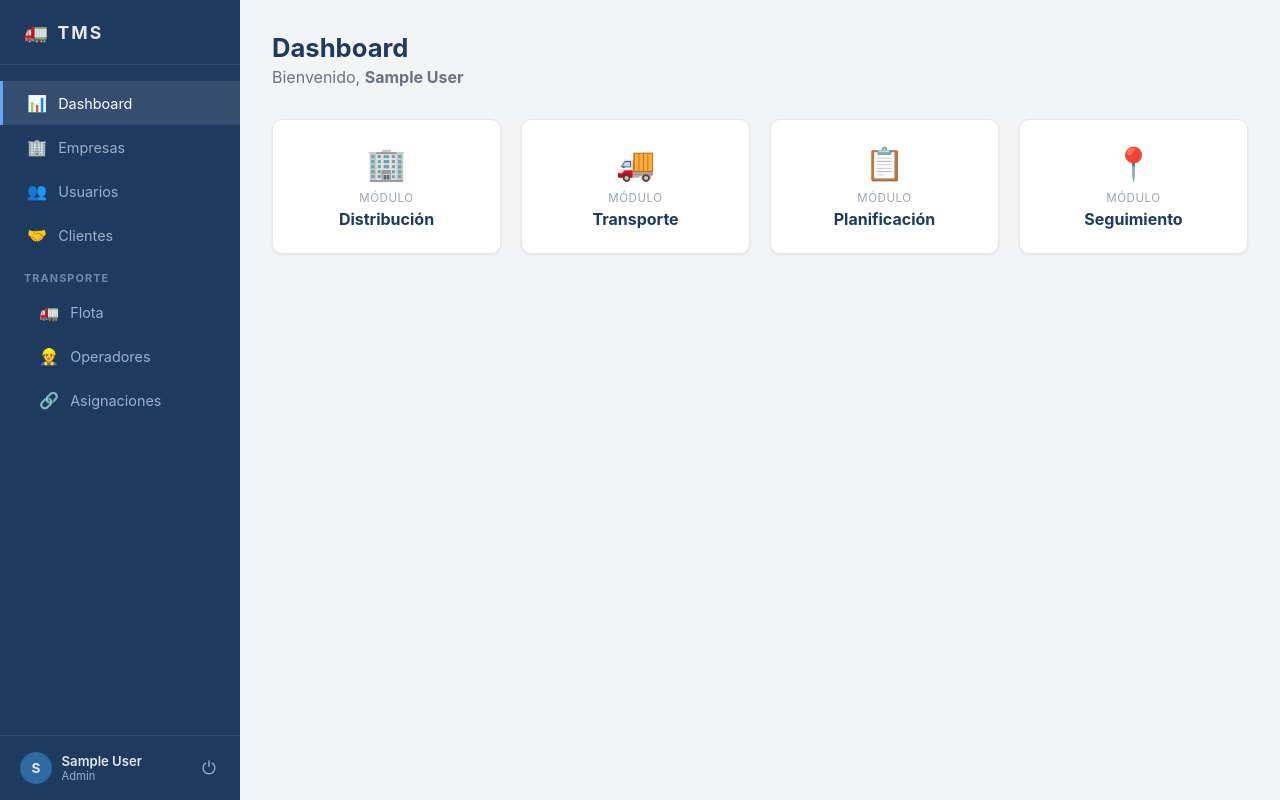
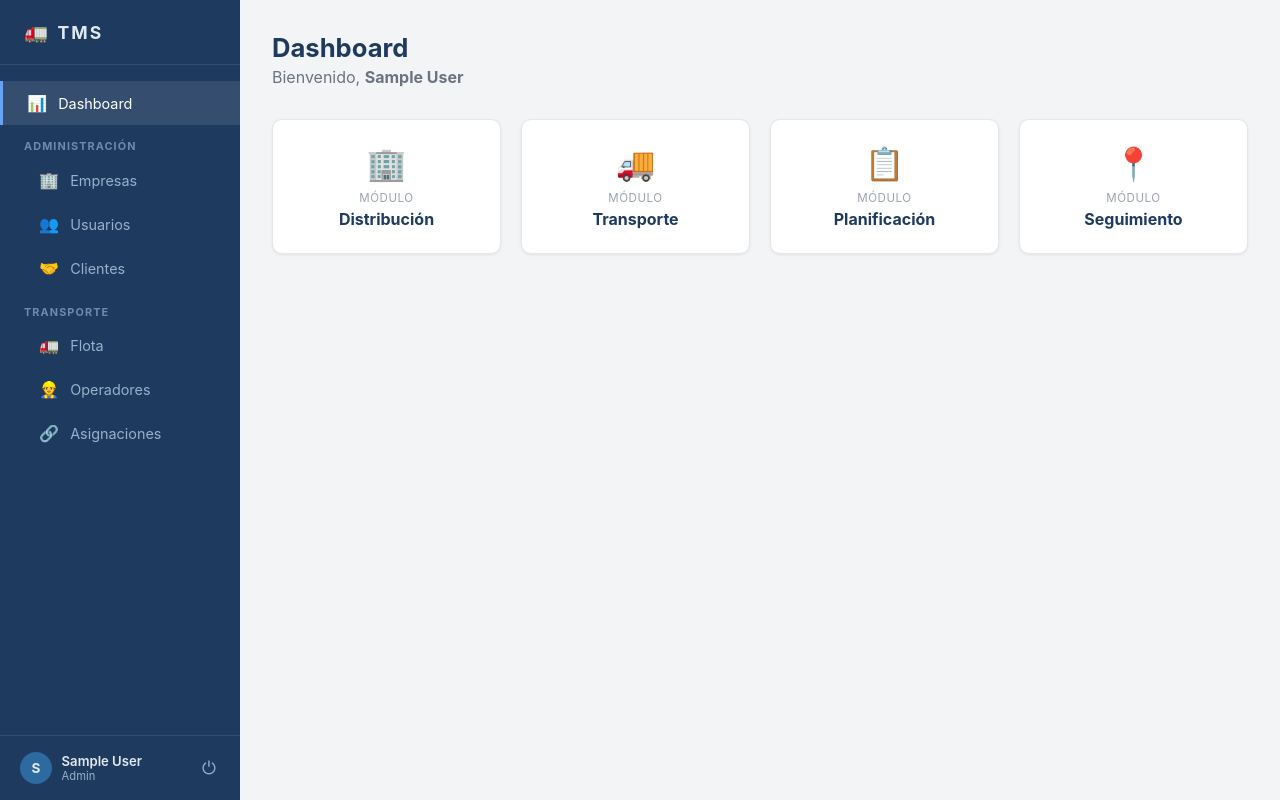
Before and after one commit to diblasi1979/TMS, a Vue app in the folder frontend/: page / in a window 1280 px wide. Built offline with nearby package versions, Linux system fonts and the light colour scheme; sample sign-in values are in the browser's storage.

Commit message:
feat: agrupar Empresas/Usuarios/Clientes bajo sección Administración en sidebar

```diff
--- a/frontend/src/layouts/AppLayout.vue
+++ b/frontend/src/layouts/AppLayout.vue
@@ -13,9 +13,10 @@ const navItems = computed(() => {
   ]
   if (auth.isAdmin) {
     items.push(
-      { type: 'link',  name: 'companies',   label: 'Empresas',     icon: '🏢', to: { name: 'companies' } },
-      { type: 'link',  name: 'users',       label: 'Usuarios',     icon: '👥', to: { name: 'users' } },
-      { type: 'link',  name: 'clients',     label: 'Clientes',     icon: '🤝', to: { name: 'clients' } },
+      { type: 'group', label: 'Administración' },
+      { type: 'link',  name: 'companies',   label: 'Empresas',     icon: '🏢', to: { name: 'companies' },   indent: true },
+      { type: 'link',  name: 'users',       label: 'Usuarios',     icon: '👥', to: { name: 'users' },       indent: true },
+      { type: 'link',  name: 'clients',     label: 'Clientes',     icon: '🤝', to: { name: 'clients' },     indent: true },
       { type: 'group', label: 'Transporte' },
       { type: 'link',  name: 'vehicles',    label: 'Flota',        icon: '🚛', to: { name: 'vehicles' },    indent: true },
       { type: 'link',  name: 'operators',   label: 'Operadores',   icon: '👷', to: { name: 'operators' },   indent: true },
```
